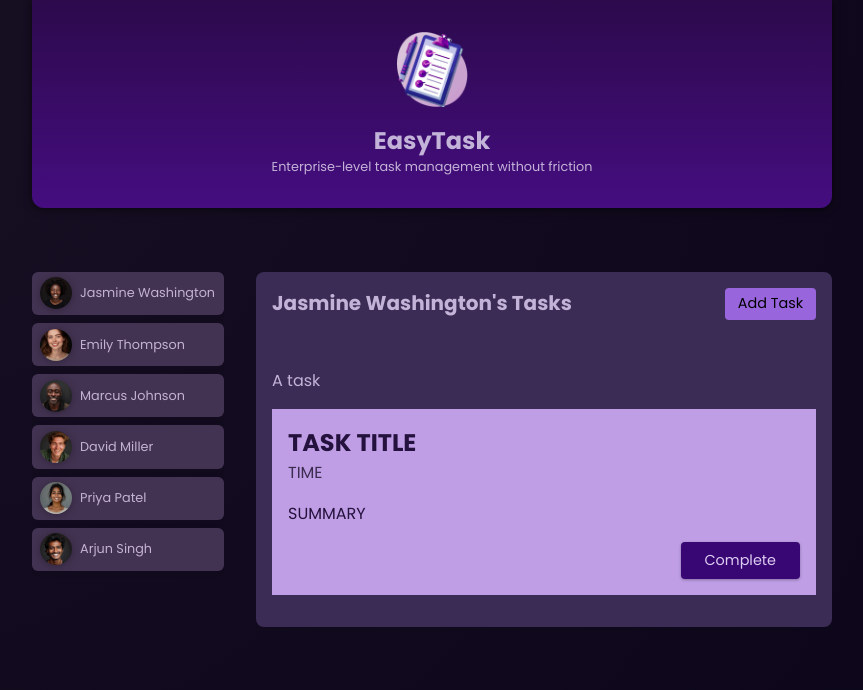
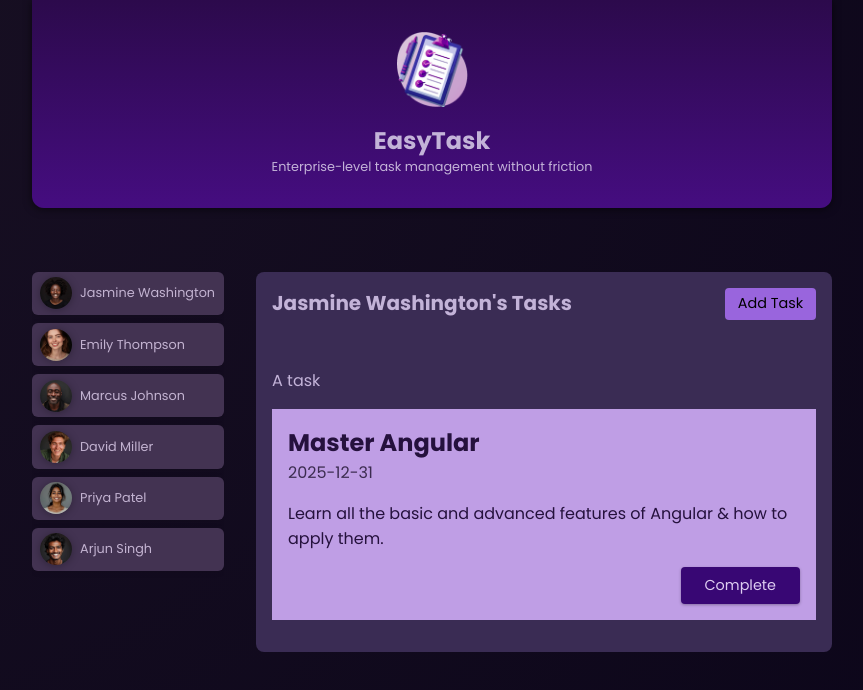
Before and after one commit to timeapen/angular-complete-guide, an Angular app in the folder 01-starting-project/: page / in a window 1280 px wide. Both pictures are taken after a click on the button "Jasmine Washington". Shown: the top 690 px of the page, without its empty margins (208-1071 px from the left). Built offline with nearby package versions, Linux system fonts and the light colour scheme.

Commit message:
46. outputting task data in the task component

```diff
--- a/01-starting-project/src/app/tasks/task/task.component.html
+++ b/01-starting-project/src/app/tasks/task/task.component.html
@@ -1,9 +1,9 @@
 <p>A task</p>
 
 <article>
-    <h2>TASK TITLE</h2>
-    <time>TIME</time>
-    <p>SUMMARY</p>
+    <h2>{{ task.title }}</h2>
+    <time>{{ task.dueDate }}</time>
+    <p>{{ task.summary }}</p>
     <p class="actions">
         <button>Complete</button>
     </p>
--- a/01-starting-project/src/app/tasks/tasks.component.html
+++ b/01-starting-project/src/app/tasks/tasks.component.html
@@ -10,7 +10,7 @@
 
         @for (task of userTasks; track task.id) {
             <li>
-                <app-task />
+                <app-task [task]=task />
             </li>
         }
     </ul>
```
Also changed, not shown: 01-starting-project/src/app/tasks/task/task.component.ts (+11 -1 lines).
